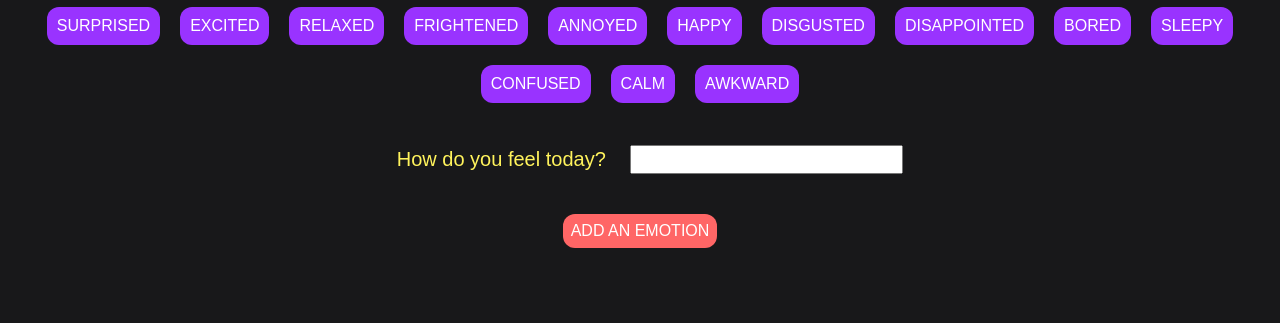
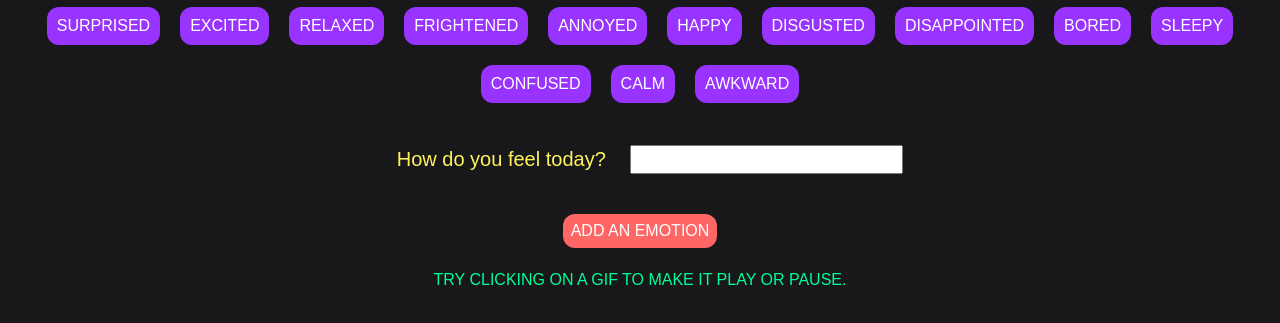
Before and after one commit to ZoeDj/Giphy, a plain HTML site: page index.html in a window 1280 px wide. Shown: the part 191-514 px from the top of the page. Drawn offline with nearby package versions, Linux system fonts and the light colour scheme.

Commit message:
direction

```diff
--- a/assets/javascript/giphy.js
+++ b/assets/javascript/giphy.js
@@ -69,6 +69,7 @@ $("#add-emotion").on("click", function(event) {
     renderButtons();
   });
 
+
  // Function for displaying the gifs
   $(document).on("click", ".emotion-btn", displayGifs);
 
--- a/index.html
+++ b/index.html
@@ -21,6 +21,7 @@
             <br>
             <!-- Button triggers new emotion to be added -->
             <input id="add-emotion" type="submit" value="Add an Emotion">
+            <p><span style="color:#0f9">Try clicking on a gif to make it play or pause.</span></p>
             <br>
           </form>
           <div id="emotion-disply"></div>
```
